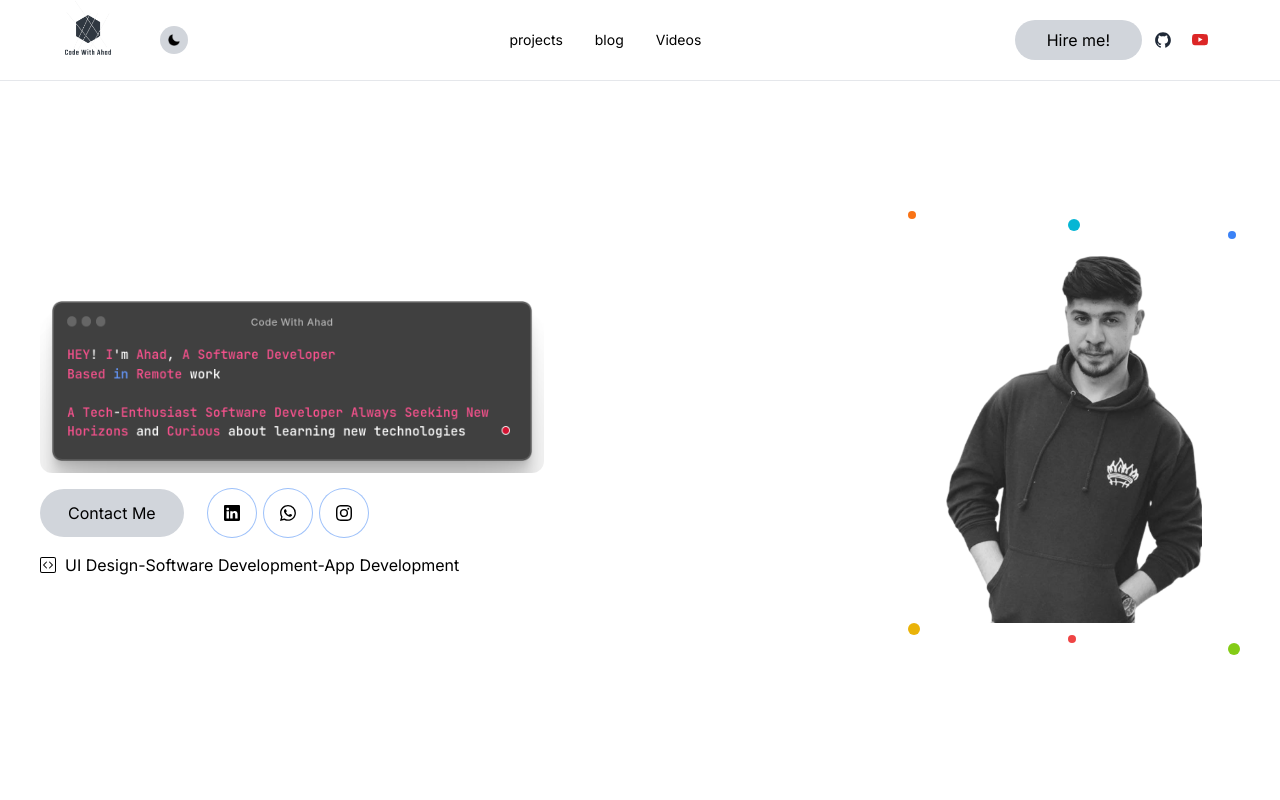
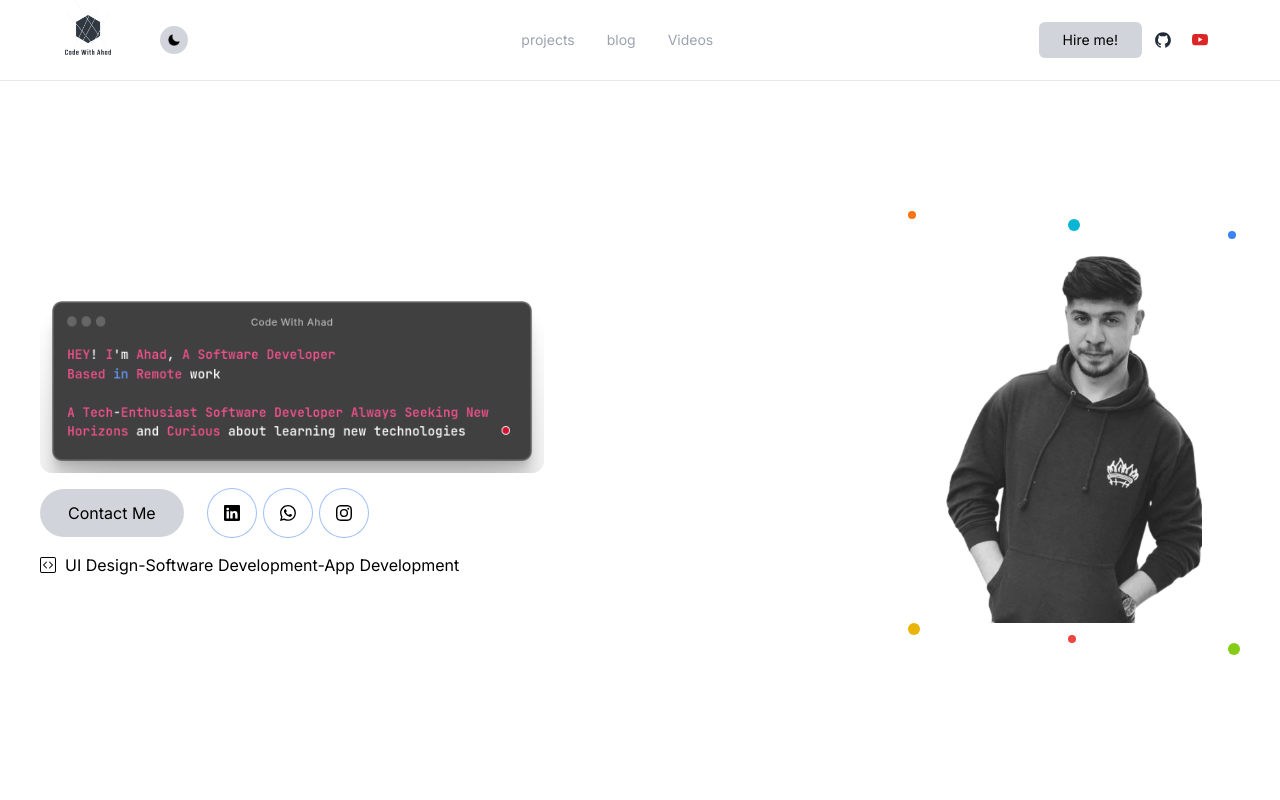
Before and after one commit to Abdulahadahmadi/codewithahad, a Next.js app: page / in a window 1280 px wide. Shown: the top 800 px of the page. Built offline with nearby package versions, Linux system fonts and the light colour scheme.

Commit message:
some style changes in navbar links

```diff
--- a/app/components/Navbar.tsx
+++ b/app/components/Navbar.tsx
@@ -9,6 +9,7 @@ import Logo2 from '../../public/logo.png'
 import { BsYoutube } from 'react-icons/bs'
 import { AiFillGithub } from 'react-icons/ai'
 import DarkModeToggle from "./DarkModeToggle";
+import { usePathname } from 'next/navigation'
 
 import { User } from "@supabase/supabase-js";
 
@@ -84,7 +85,7 @@ function Navbar() {
             <ul className="flex flex-col lg:flex-row list-none lg:m-auto ">
               <li className="hover:underline">
                 <Link
-                  className="px-3 py-2 flex items-center text-sm md:text-md leading-snug hover:opacity-75"
+                  className={`navbar-link ${usePathname() === '/projects' ? 'text-gray-800' : 'text-gray-400'}`}
                   href="/projects"
                   passHref
                 >
@@ -93,7 +94,7 @@ function Navbar() {
               </li>
               <li className="hover:underline">
                 <Link
-                  className="px-3 py-2 flex items-center text-sm md:text-md leading-snug hover:opacity-75"
+                  className={`navbar-link ${usePathname() === '/blog' ? 'text-gray-800' : 'text-gray-400'}`}
                   href="blog"
                   passHref
                 >
@@ -102,7 +103,7 @@ function Navbar() {
               </li>
               <li className="hover:underline">
                 <Link
-                  className="px-3 py-2 flex items-center text-sm md:text-md  leading-snug hover:opacity-75"
+                  className={`navbar-link ${usePathname() === '/videos' ? 'text-gray-800' : 'text-gray-400'}`}
                   href="/videos"
                   passHref
                 >
@@ -111,7 +112,7 @@ function Navbar() {
               </li>
 
             </ul>
-            <Link href='/auth/login' className='text-md text-black bg-gray-300 px-8 py-2 rounded-full hover:bg-cyan-500 hover:text-white'>
+            <Link href='/auth/login' className='text-xs md:text-sm text-black bg-gray-300 px-6 py-2 rounded-md hover:bg-cyan-500 hover:text-white'>
               {isLogin ? 'Hire me!' : 'Login'}
             </Link>
             <div className="flex flex-col md:flex-row">
```
